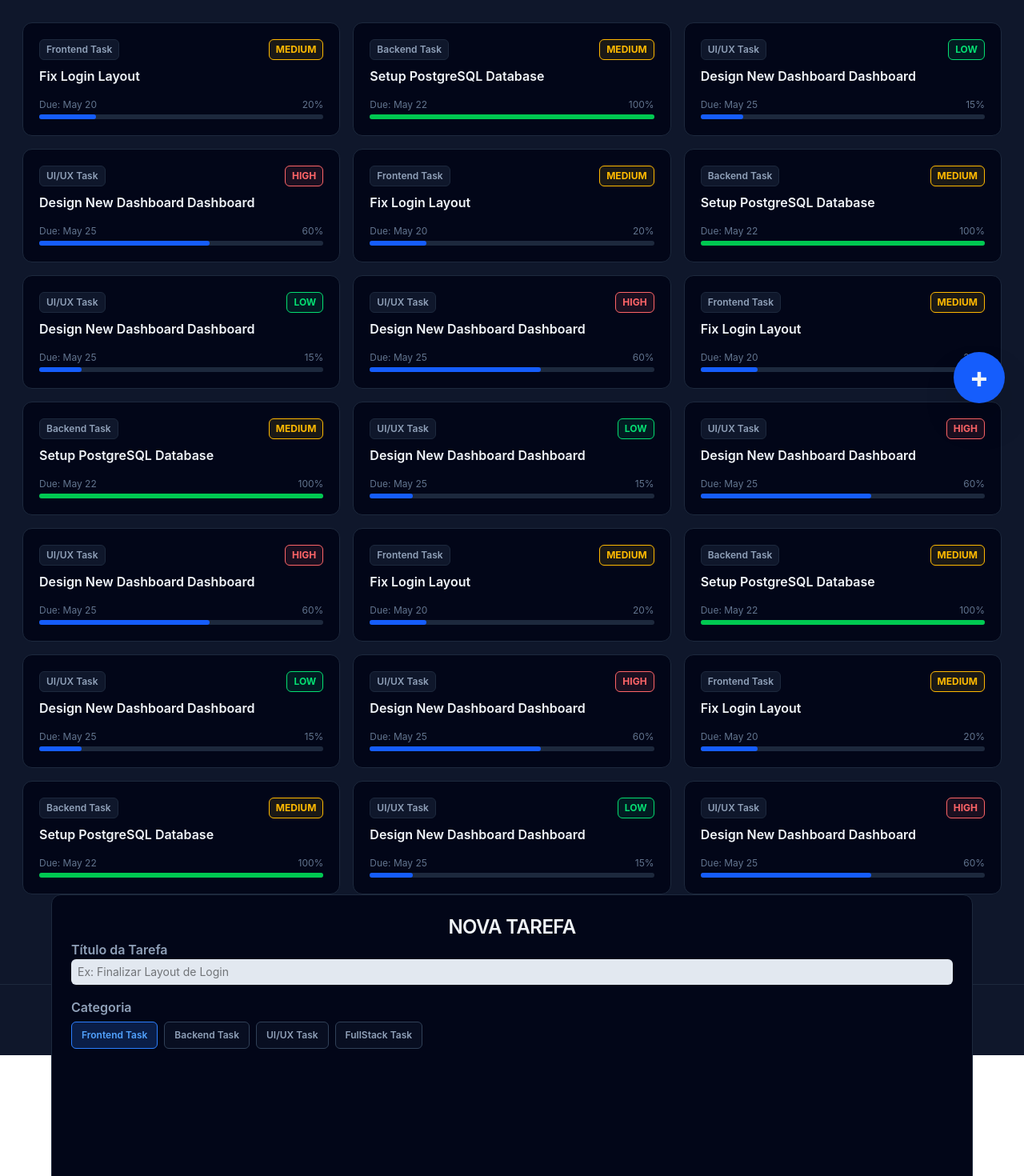
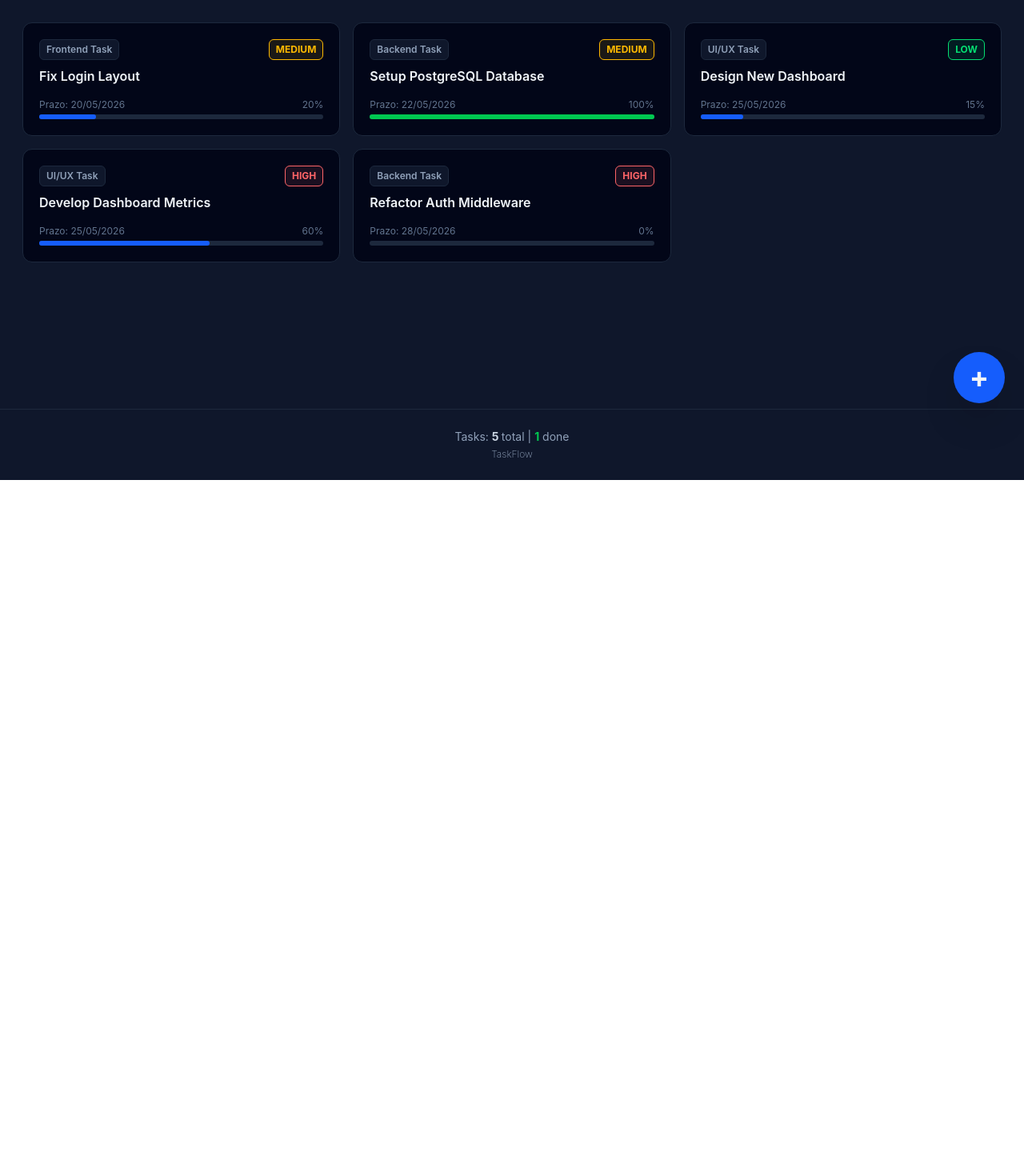
Before and after one commit to rebecafloriano/tasks-app, a React (Vite) app: page / in a window 1280 px wide. Shown: the part 200-1670 px from the top of the page at 80% size. After the commit the page ends 800 px from the top, so only its background shows below. Built offline with nearby package versions, Linux system fonts and the light colour scheme.

Commit message:
feat: integrate AddTaskModal, isolate TaskCard with formatted date and add localStorage

```diff
--- a/src/App.tsx
+++ b/src/App.tsx
@@ -1,39 +1,35 @@
 import { Menu } from 'lucide-react'
 import { TaskCard } from './components/TaskCard';
 import { type Task, type FilterType } from './types/taskProps';
-import { useState } from 'react';
+import { useState, useEffect } from 'react';
 import { FilterSidebar } from './components/FilterSidebar';
 import { AddTaskModal } from './components/AddTaskModal';
 
+
 export default function App() {
-  const [tasks, setTasks] = useState<Task[]>([
-    { id: "1", title: "Fix Login Layout", category: "Frontend Task", priority: "MEDIUM", progress: 20, date: "May 20" },
-    { id: "2", title: "Setup PostgreSQL Database", category: "Backend Task", priority: "MEDIUM", progress: 100, date: "May 22" },
-    { id: "3", title: "Design New Dashboard Dashboard", category: "UI/UX Task", priority: "LOW", progress: 15, date: "May 25" },
-    { id: "4", title: "Design New Dashboard Dashboard", category: "UI/UX Task", priority: "HIGH", progress: 60, date: "May 25" },
-    { id: "5", title: "Fix Login Layout", category: "Frontend Task", priority: "MEDIUM", progress: 20, date: "May 20" },
-    { id: "6", title: "Setup PostgreSQL Database", category: "Backend Task", priority: "MEDIUM", progress: 100, date: "May 22" },
-    { id: "7", title: "Design New Dashboard Dashboard", category: "UI/UX Task", priority: "LOW", progress: 15, date: "May 25" },
-    { id: "8", title: "Design New Dashboard Dashboard", category: "UI/UX Task", priority: "HIGH", progress: 60, date: "May 25" },
-    { id: "9", title: "Fix Login Layout", category: "Frontend Task", priority: "MEDIUM", progress: 20, date: "May 20" },
-    { id: "10", title: "Setup PostgreSQL Database", category: "Backend Task", priority: "MEDIUM", progress: 100, date: "May 22" },
-    { id: "11", title: "Design New Dashboard Dashboard", category: "UI/UX Task", priority: "LOW", progress: 15, date: "May 25" },
-    { id: "12", title: "Design New Dashboard Dashboard", category: "UI/UX Task", priority: "HIGH", progress: 60, date: "May 25" },
-    { id: "13", title: "Design New Dashboard Dashboard", category: "UI/UX Task", priority: "HIGH", progress: 60, date: "May 25" },
-    { id: "14", title: "Fix Login Layout", category: "Frontend Task", priority: "MEDIUM", progress: 20, date: "May 20" },
-    { id: "15", title: "Setup PostgreSQL Database", category: "Backend Task", priority: "MEDIUM", progress: 100, date: "May 22" },
-    { id: "16", title: "Design New Dashboard Dashboard", category: "UI/UX Task", priority: "LOW", progress: 15, date: "May 25" },
-    { id: "17", title: "Design New Dashboard Dashboard", category: "UI/UX Task", priority: "HIGH", progress: 60, date: "May 25" },
-    { id: "18", title: "Fix Login Layout", category: "Frontend Task", priority: "MEDIUM", progress: 20, date: "May 20" },
-    { id: "19", title: "Setup PostgreSQL Database", category: "Backend Task", priority: "MEDIUM", progress: 100, date: "May 22" },
-    { id: "20", title: "Design New Dashboard Dashboard", category: "UI/UX Task", priority: "LOW", progress: 15, date: "May 25" },
-    { id: "21", title: "Design New Dashboard Dashboard", category: "UI/UX Task", priority: "HIGH", progress: 60, date: "May 25" },
+  const [tasks, setTasks] = useState<Task[]>(()=> {
+    const savedTasks = localStorage.getItem('@TaskFlow: tasks')
 
-  ])
+    if(savedTasks) {
+      return JSON.parse(savedTasks)
+    }
+    return [
+      { id: "1", title: "Fix Login Layout", category: "Frontend Task", priority: "MEDIUM", progress: 20, date: "2026-05-20" },
+      { id: "2", title: "Setup PostgreSQL Database", category: "Backend Task", priority: "MEDIUM", progress: 100, date: "2026-05-22" },
+      { id: "3", title: "Design New Dashboard", category: "UI/UX Task", priority: "LOW", progress: 15, date: "2026-05-25" },
+      { id: "4", title: "Develop Dashboard Metrics", category: "UI/UX Task", priority: "HIGH", progress: 60, date: "2026-05-25" },
+      { id: "5", title: "Refactor Auth Middleware", category: "Backend Task", priority: "HIGH", progress: 0, date: "2026-05-28" }
+
+    ]
+  })
+
+  useEffect(() => {
+    localStorage.setItem('@TaskFlow:tasks', JSON.stringify(tasks))
+  }, [tasks])
 
   const countDone = tasks.filter(item => item.progress === 100).length
   const [isOpenMenu, setIsOpenMenu] = useState<boolean>(false)
-  const [isOpenModalAdd, setOpenModalAdd] = useState<boolean>(false)
+  const [isOpenModalAdd, setIsOpenModalAdd] = useState<boolean>(false)
 
   const [filter, setFilter] = useState<FilterType>('ALL')
   const filteredTasks = tasks.filter(task => {
@@ -43,12 +39,14 @@ export default function App() {
     return true
   })
 
-  const onClose = () => {
 
-  }
-
-  const onAddTask = () => {
-
+  const handleAddTask = (newTaskData: Omit<Task, "id" | "progress">) => {
+    const finalTask: Task = {
+      ...newTaskData,
+      id: crypto.randomUUID(),
+      progress: 0
+    }
+    setTasks((prevTasks) => [finalTask, ...prevTasks])
   }
 
   return (
@@ -112,7 +110,6 @@ export default function App() {
         setFilter={setFilter}
       />
 
-      {/* MAIN TOTALMENTE CORRIGIDO PARA REALINHAR O FLEXBOX NO IPAD */}
       <main className='w-full max-w-7xl mx-auto p-7 flex-1 flex flex-col justify-between pb-28'>
 
         <div>
@@ -141,19 +138,18 @@ export default function App() {
               </div>
             )}
           </section>
-          <div className=''>
+
             <AddTaskModal
               isOpen={isOpenModalAdd}
-              onClose={onClose}
-              onAddTask={onAddTask}
+              onClose={()=>setIsOpenModalAdd(false)}
+              onAddTask={handleAddTask}
             />
 
-          </div>
 
         </div>
 
 
-        <button className='fixed bottom-22 right-4 md:bottom-24 xl:right-[calc((100vw-1280px)/2+24px)] bg-blue-600 hover:bg-blue-700 active:scale-95 rounded-full md:w-16 md:h-16 w-14 h-14 items-center justify-center shadow-2xl flex cursor-pointer z-40 transition-all'>
+        <button onClick={() => setIsOpenModalAdd(true)} className='fixed bottom-22 right-4 md:bottom-24 xl:right-[calc((100vw-1280px)/2+24px)] bg-blue-600 hover:bg-blue-700 active:scale-95 rounded-full md:w-16 md:h-16 w-14 h-14 items-center justify-center shadow-2xl flex cursor-pointer z-40 transition-all'>
           <span className='text-3xl md:text-4xl font-bold leading-none select-none -mt-0.5'>+</span>
         </button>
 
--- a/src/components/AddTaskModal.tsx
+++ b/src/components/AddTaskModal.tsx
@@ -14,56 +14,139 @@ export const AddTaskModal = ({ isOpen, onClose, onAddTask }: AddTaskModalProps)
     const [priority, setPriority] = useState<Task["priority"]>("MEDIUM")
     const [date, setDate] = useState<Task["date"]>("")
 
+    if (!isOpen) return null
+
+    const handleSubmit = (e: React.SyntheticEvent<HTMLFormElement, SubmitEvent>) => {
+        e.preventDefault()
+        if (!title.trim() || !date) return
+
+        onAddTask({ title, category, priority, date })
+
+        setTitle("")
+        setCategory("Frontend Task")
+        setPriority("MEDIUM")
+        setDate("")
+        onClose()
+    }
+
     return (
-        <div >
-            <div>
+        // Container que centraliza o modal no mobile e desktop
+        <div className="fixed inset-0 z-50 flex items-center justify-center p-4 animate-in fade-in duration-200">
 
+            {/* Fundo escuro com desfoque de cinema */}
+            <div onClick={onClose} className="fixed inset-0 bg-slate-950/75 backdrop-blur-xs" />
+
+            {/* O DIALOG: Otimizado para não estourar a tela no mobile (max-h) */}
+            <dialog
+                open
+                className="relative z-10 flex flex-col w-[95%] max-w-md max-h-[90vh] rounded-2xl border border-slate-700 bg-slate-800 p-5 shadow-2xl overflow-hidden"
+            >
+                {/* Título do Modal */}
+                <h2 className="text-xl text-slate-100 uppercase font-bold tracking-tight text-center pb-4 border-b border-slate-700/50">
+                    Nova Tarefa
+                </h2>
+
+                {/* Form com scroll interno caso o telemóvel seja muito pequeno */}
+                <form onSubmit={handleSubmit} className="flex flex-col gap-5 mt-4 overflow-y-auto pr-1">
+
+                    {/* INPUT TÍTULO */}
+                    <div className="flex flex-col gap-1">
+                        <label className="text-xs text-slate-300 font-bold uppercase tracking-wider" htmlFor="title">Título da Tarefa</label>
+                        <input
+                            id="title"
+                            type="text"
+                            required
+                            placeholder="Ex: Finalizar Layout de Login"
+                            value={title}
+                            onChange={(e) => setTitle(e.target.value)}
+                            className="text-sm bg-slate-900 border border-slate-700 leading-10 rounded-lg px-3 text-slate-100 focus:outline-hidden focus:border-yellow-500 transition-colors placeholder:text-slate-600"
+                        />
                     </div>
-            <div>
-                <dialog className="flex flex-col w-[90%] h-120 m-auto rounded-xl border border-slate-800 bg-slate-950 p-6">
-                    <h2 className="text-2xl tracking-tight text-slate-100 uppercase font-semibold mx-auto">Nova Tarefa</h2>
-                    <form className="flex flex-col gap-4" bindsubmit="">
-                        <div className="flex flex-col">
-                            <label className="text-md text-slate-400 font-semibold" htmlFor="title">Título da Tarefa</label>
-                            <input placeholder="Ex: Finalizar Layout de Login" className="text-sm bg-slate-200 leading-8 rounded-md px-2" type="text" name="title" />
-                        </div>
+
+                    {/* CATEGORIAS (Ajustado o gap-y para quando quebrar de linha) */}
                     <div className="flex flex-col gap-1.5">
-                            <label className="text-md text-slate-400 font-semibold" htmlFor="category">Categoria</label>
-
-                            <div className="flex flex-wrap gap-2">
-
-                                {(["Frontend Task", "Backend Task", "UI/UX Task", "FullStack Task"] as const).map((cat) => (
+                        <label className="text-xs text-slate-300 font-bold uppercase tracking-wider">Categoria</label>
+                        <div className="flex flex-wrap gap-x-2 gap-y-2.5">
+                            {(["Frontend Task", "Backend Task", "UI/UX Task", "FullStack Task"] as Task["category"][]).map((cat) => (
                                 <button
                                     key={cat}
                                     type="button"
                                     onClick={() => setCategory(cat)}
-                                        className={`px-3 py-2 text-xs font-semibold rounded-md border transition-all cursor-pointer ${category === cat
+                                    className={`uppercase px-3 py-2 text-[11px] font-bold rounded-lg border transition-all cursor-pointer ${category === cat
                                             ? cat === "Frontend Task"
-                                                ? "bg-blue-500/20 text-blue-400 border-blue-500 shadow-xs"
+                                                ? "bg-blue-500/20 text-blue-400 border-blue-500"
                                                 : cat === "Backend Task"
-                                                    ? "bg-amber-500/20 text-amber-400 border-amber-500 shadow-xs"
+                                                    ? "bg-amber-500/20 text-amber-400 border-amber-500"
                                                     : cat === "UI/UX Task"
-                                                        ? "bg-purple-500/20 text-purple-400 border-purple-500 shadow-xs"
-                                                        : "bg-emerald-500/20 text-emerald-400 border-emerald-500 shadow-xs"
-                                            : "bg-slate-900/50 border-slate-700 text-slate-400 hover:text-slate-200 hover:border-slate-600"
+                                                        ? "bg-purple-500/20 text-purple-400 border-purple-500"
+                                                        : "bg-emerald-500/20 text-emerald-400 border-emerald-500"
+                                            : "bg-slate-900/40 border-slate-700 text-slate-400 active:bg-slate-700"
                                         }`}
                                 >
-
                                     {cat}
                                 </button>
                             ))}
                         </div>
                     </div>
 
+                    {/* PRIORIDADES (Lado a lado perfeito com flex-1) */}
+                    <div className="flex flex-col gap-1.5">
+                        <label className="text-xs text-slate-300 font-bold uppercase tracking-wider">Prioridade</label>
+                        <div className="flex gap-2 w-full">
+                            {(['HIGH', 'MEDIUM', 'LOW'] as Task["priority"][]).map((prior) => (
+                                <button
+                                    key={prior}
+                                    type="button"
+                                    onClick={() => setPriority(prior)}
+                                    className={`uppercase text-[11px] font-bold flex-1 text-center py-2.5 rounded-lg border transition-colors cursor-pointer ${priority === prior
+                                            ? prior === 'HIGH'
+                                                ? 'text-red-400 bg-red-400/20 border-red-400'
+                                                : prior === 'MEDIUM'
+                                                    ? 'bg-amber-500/20 text-amber-400 border-amber-500'
+                                                    : 'bg-emerald-500/20 text-emerald-400 border-emerald-500'
+                                            : "bg-slate-900/40 border-slate-700 text-slate-400 active:bg-slate-700"
+                                        }`}
+                                >
+                                    {prior === 'HIGH' && 'Alta'}
+                                    {prior === 'MEDIUM' && 'Média'}
+                                    {prior === 'LOW' && 'Baixa'}
+                                </button>
+                            ))}
+                        </div>
+                    </div>
 
-                    </form>
-
-                </dialog>
+                    {/* DATA DE CONCLUSÃO */}
+                    <div className="flex flex-col mb-2">
+                        <label className="text-xs text-slate-300 font-bold uppercase tracking-wider mb-1" htmlFor="date">Data de Conclusão</label>
+                        <input
+                            id="date"
+                            type="date"
+                            required
+                            value={date}
+                            onChange={(e) => setDate(e.target.value)}
+                            className="scheme-dark text-sm bg-slate-900 border border-slate-700 text-slate-100 leading-10 rounded-lg px-3 cursor-pointer focus:outline-hidden focus:border-yellow-500 transition-colors"
+                        />
                     </div>
 
 
-
+                    <div className="text-sm flex justify-between gap-3 pt-4 border-t border-slate-700/50 mt-2">
+                        <button
+                            type="button"
+                            onClick={onClose}
+                            className="font-bold uppercase w-1/2 bg-slate-700 text-slate-300 active:bg-slate-600 py-3 rounded-xl transition-colors cursor-pointer text-xs tracking-wider"
+                        >
+                            cancelar
+                        </button>
+                        <button
+                            type="submit"
+                            className="font-bold uppercase w-1/2 bg-yellow-500 text-yellow-950 active:bg-yellow-600 py-3 rounded-xl transition-colors shadow-md cursor-pointer text-xs tracking-wider"
+                        >
+                            Criar Tarefa
+                        </button>
                     </div>
 
+                </form>
+            </dialog>
+        </div>
     )
 }
--- a/src/components/TaskCard.tsx
+++ b/src/components/TaskCard.tsx
@@ -1,4 +1,5 @@
 import type { CardProps } from "../types/taskProps"
+import { formatDate } from "../utils/formatDate";
 export const TaskCard = ({ task, ...props }: CardProps) => {
 
     const progressValue = task.progress ?? 0;
@@ -24,7 +25,7 @@ export const TaskCard = ({ task, ...props }: CardProps) => {
             </div>
             <h3 className="font-semibold text-base mb-4">{task.title || "Fix Login Layout"}</h3>
             <div className="flex justify-between mb-1 text-xs text-slate-500">
-                <span>Due: {task.date}</span>
+                <span>Prazo: {task.date ? formatDate(task.date) : "Sem prazo"}</span>
                 <span>{task.progress}%</span>
             </div>
             <div className=" w-full h-1.5 rounded-2xl bg-slate-800">
--- /dev/null
+++ b/src/utils/formatDate.ts
@@ -0,0 +1,5 @@
+export const formatDate = (dataString: string): string => {
+    if (!dataString) return ""
+    const date = new Date(`${dataString}T00:00:00`)
+    return new Intl.DateTimeFormat('pt-PT', { day: '2-digit', month: '2-digit', year: 'numeric' }).format(date)
+}
```
Lines whose indentation alone changed are shown as unchanged.
